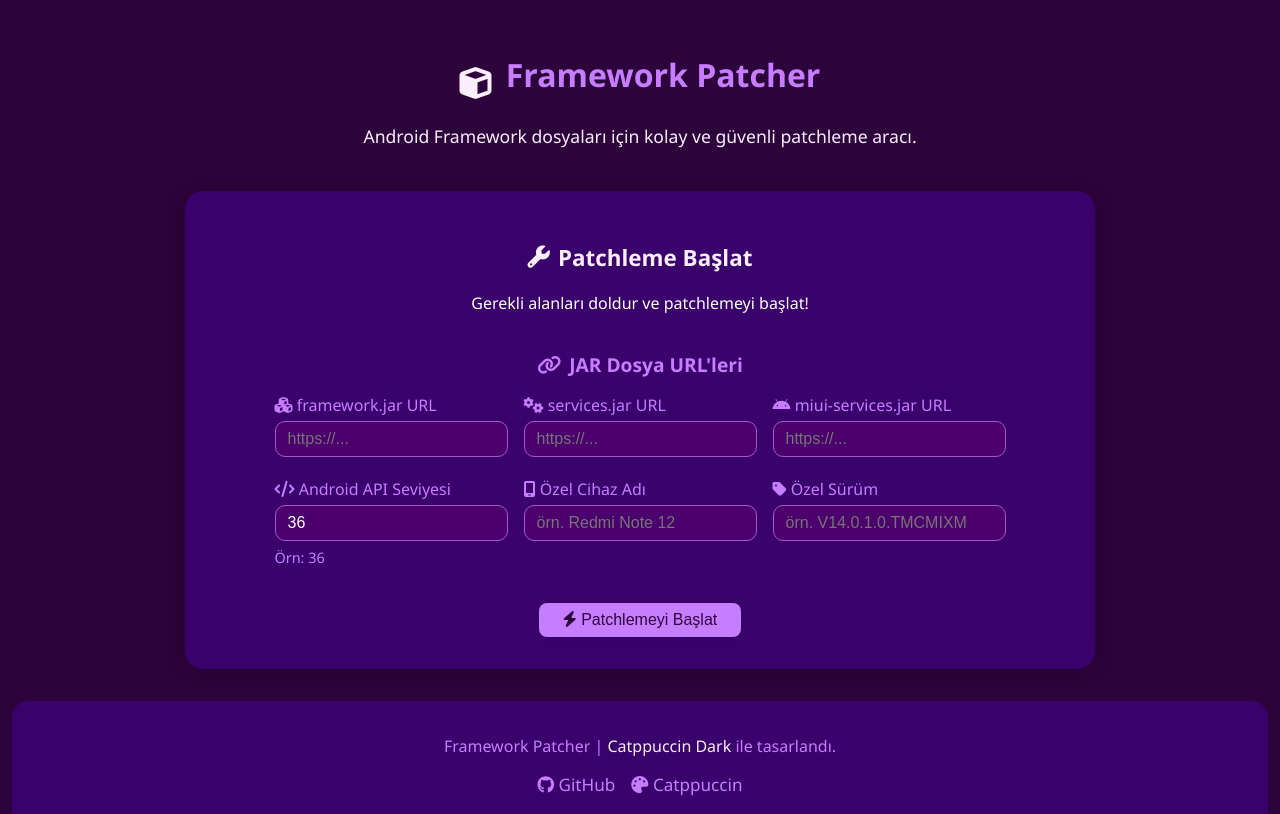
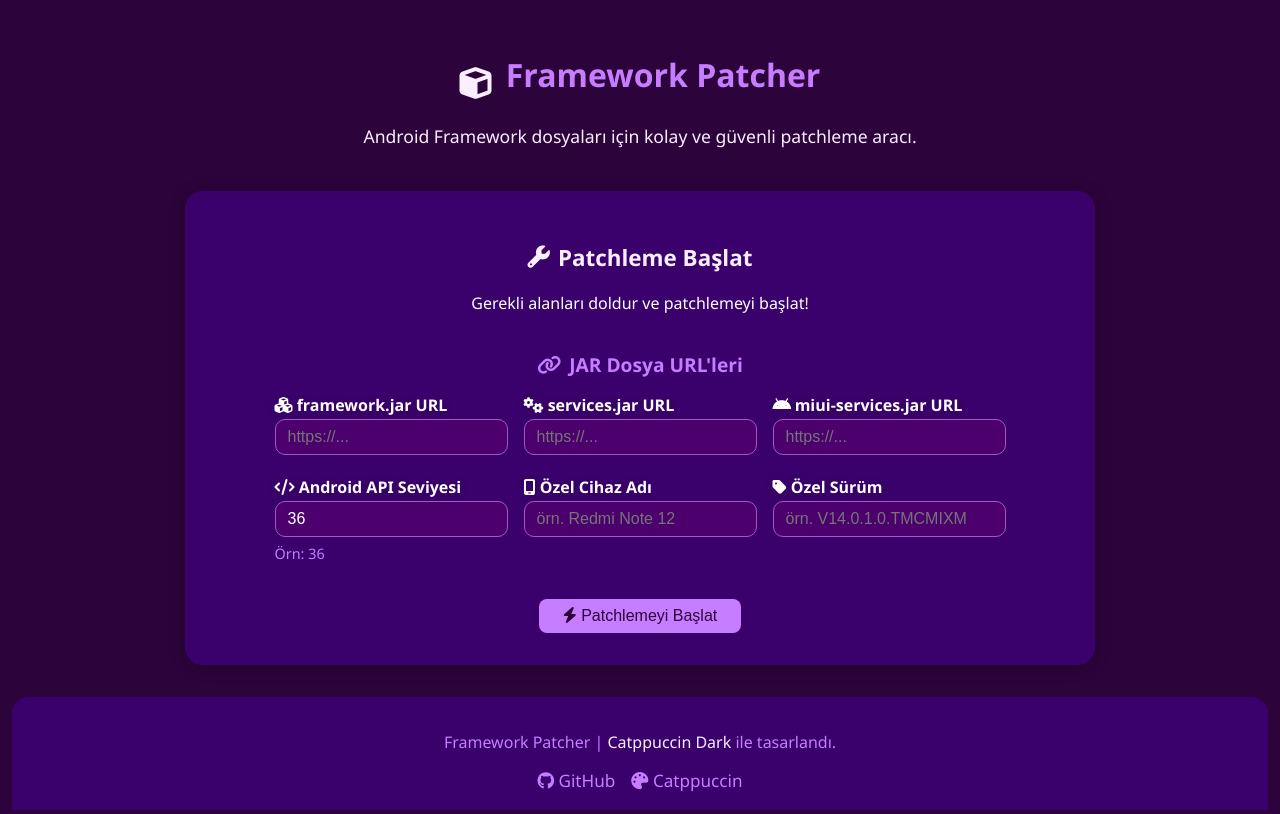
Before and after one commit to aurora9331/A16-FrameworkPatcher, a plain HTML site: page web/index.html in a window 1280 px wide. Drawn offline with Linux system fonts and the light colour scheme.

Commit message:
Update style.css

```diff
--- a/web/style.css
+++ b/web/style.css
@@ -1,16 +1,16 @@
 :root {
-    --bg: #2d033b;           /* Koyu mor arka plan */
-    --bg-alt: #3a006b;       /* Biraz daha açık mor */
-    --text: #ffffff;         /* Beyaz metin */
-    --accent: #fbeeff;       /* Açık mor-pembe accent */
-    --accent-dark: #c77dff;  /* Canlı mor accent-dark */
+    --bg: #2d033b;
+    --bg-alt: #3a006b;
+    --text: #ffffff;
+    --accent: #fbeeff;
+    --accent-dark: #c77dff;
     --success: #a6e3a1;
     --error: #f38ba8;
-    --border: #7d5aa4;       /* Morumsu border */
-    --input-bg: #4b006e;     /* Inputlarda koyu mor */
+    --border: #7d5aa4;
+    --input-bg: #4b006e;
     --input-text: #ffffff;
     --input-border: #a259c7;
-    --btn-bg: #c77dff;       /* Butonlar için canlı mor */
+    --btn-bg: #c77dff;
     --btn-hover: #a259c7;
     --btn-text: #2d033b;
     --secondary-bg: #7d5aa4;
@@ -139,6 +139,13 @@ a:hover {
     margin-bottom: 18px;
 }
 
+/* BAŞLIK VE İKONLAR BEYAZ, DAHA NET */
+.form-group label, .form-group i {
+    color: #fff !important;
+    font-weight: 600;
+    text-shadow: 0 1px 8px #2d033b30;
+}
+
 .form-group {
     margin-bottom: 18px;
     display: flex;
@@ -146,12 +153,6 @@ a:hover {
     gap: 3px;
     width: 100%;
     box-sizing: border-box;
-}
-
-.form-group label {
-    font-weight: 500;
-    color: var(--accent-dark);
-    margin-bottom: 2px;
 }
 
 .form-group input[type="url"],
@@ -285,7 +286,7 @@ small {
     display: none;
     align-items: center;
     justify-content: center;
-    background: rgba(45, 3, 59, 0.7); /* Koyu morun transparan hali */
+    background: rgba(45, 3, 59, 0.7);
     z-index: 1000;
 }
 .modal[style*="display: flex"] {
```
